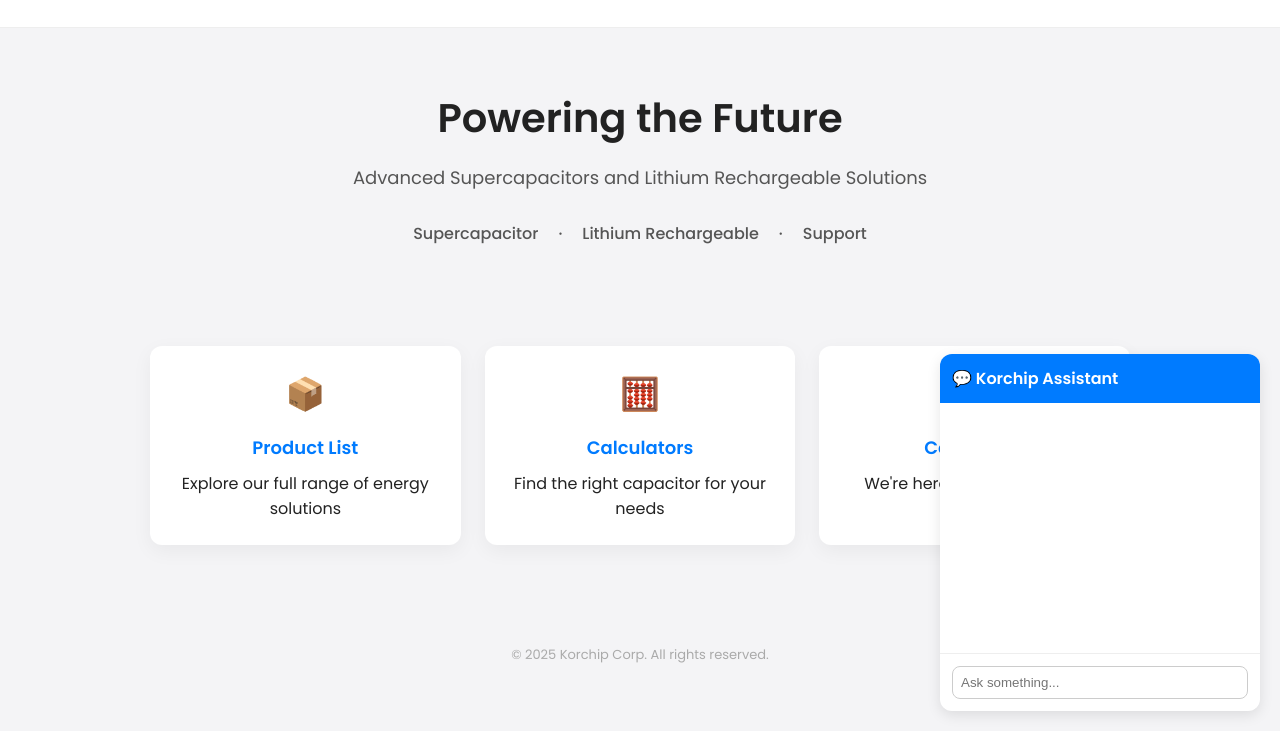
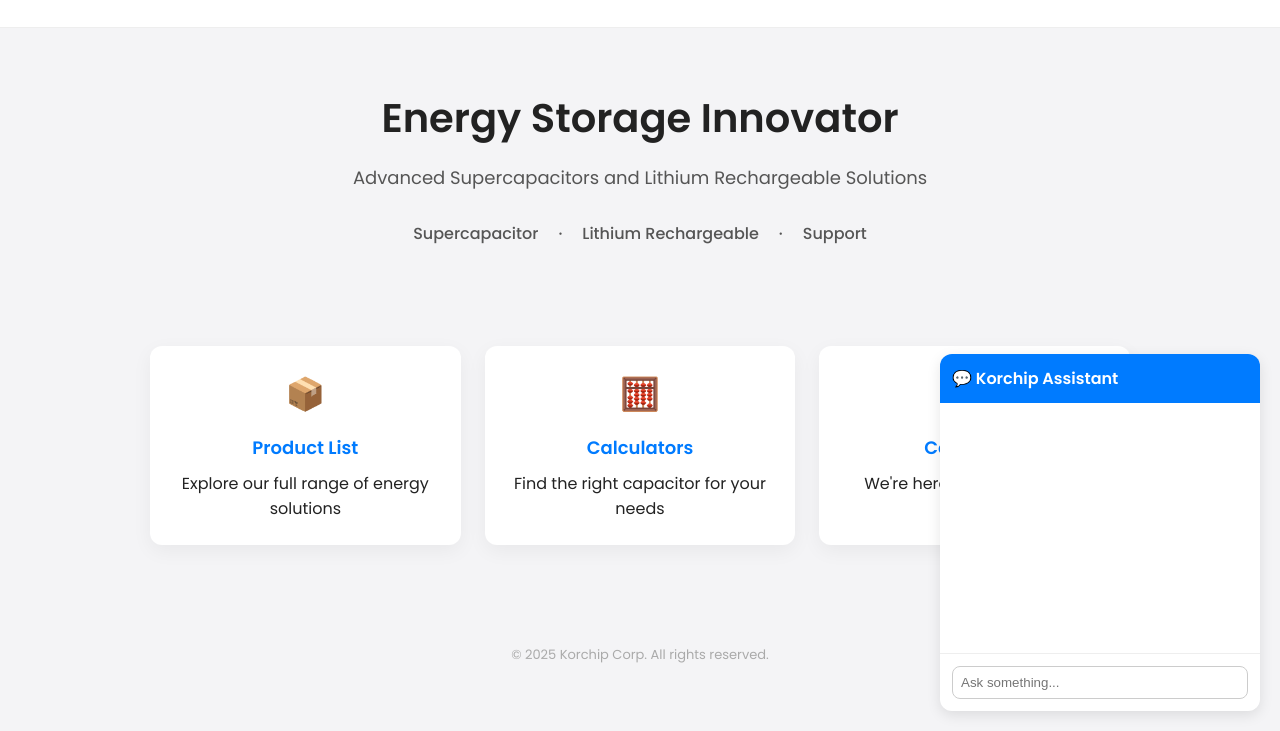
Before and after one commit to elova9049/korchip-assistant-api, a website: page index.html in a window 1280 px wide. Shown: the part 69-800 px from the top of the page. Drawn offline with Linux system fonts and the light colour scheme.

Commit message:
Update index.html

```diff
--- a/index.html
+++ b/index.html
@@ -14,7 +14,7 @@
 
   <!-- 메인 콘텐츠 -->
   <section class="hero">
-    <h1>Powering the Future</h1>
+    <h1>Energy Storage Innovator</h1>
     <p>Advanced Supercapacitors and Lithium Rechargeable Solutions</p>
     <div class="keywords">
       <span>Supercapacitor</span>
```
